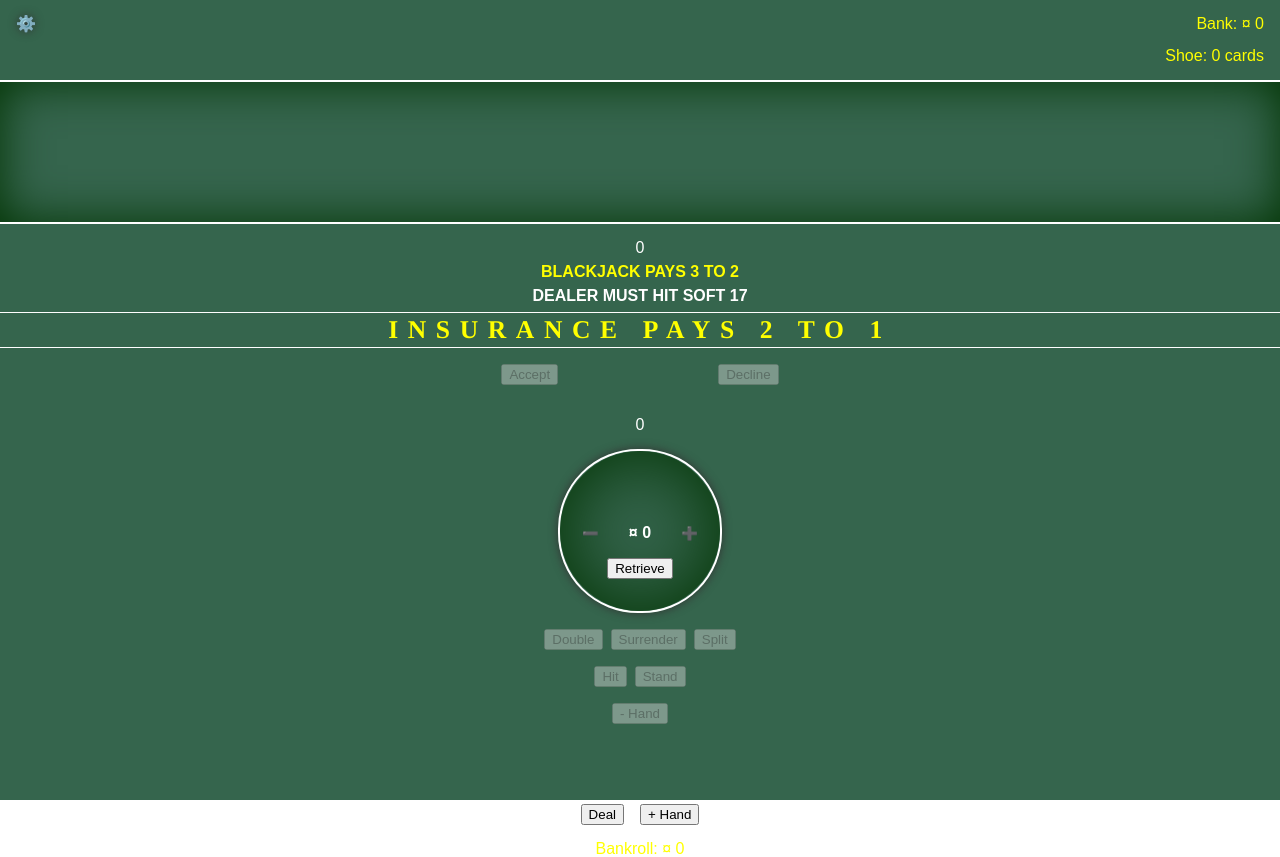
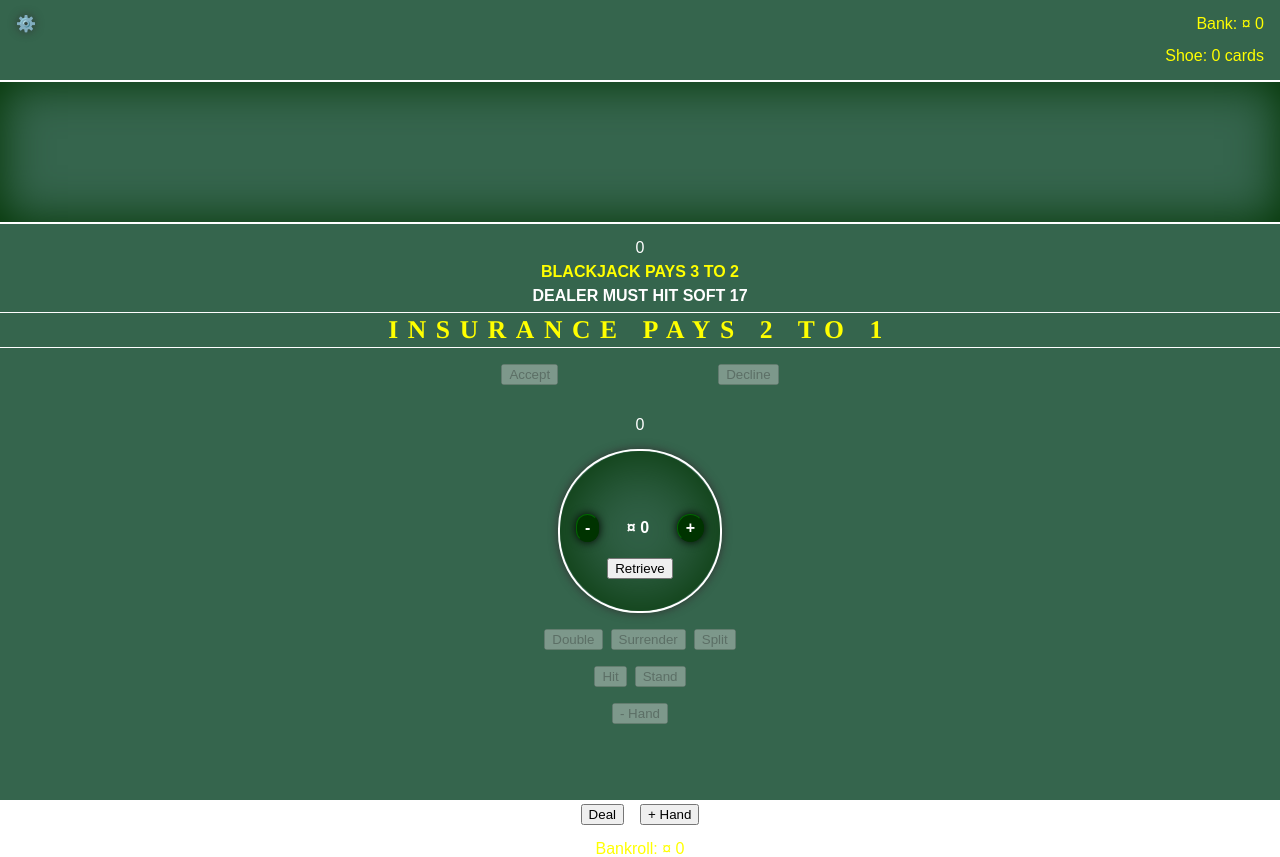
Before and after one commit to theresamclaird/blackjack, a React (Create React App) app: page / in a window 1280 px wide. Built offline with nearby package versions, Linux system fonts and the light colour scheme.

Commit message:
styling buttons

```diff
--- a/src/components/Game/Hand.jsx
+++ b/src/components/Game/Hand.jsx
@@ -24,6 +24,23 @@ const Hand = ({
 }) => {
     const isInitial = hand.cards.length === 2 && !hand.isSplit;
     const canSplit = isInitial && hand.cards[0].value === hand.cards[1].value;
+
+    const BetButtonStyle = {
+        color: 'white',
+        fontWeight: '900',
+        fontSize: '1rem',
+        backgroundColor: 'darkGreen',
+        p: 'sm',
+        px: 'md',
+        borderTop: 'solid 1px #060',
+        borderLeft: 'solid 1px #060',
+        borderRight: 'solid 1px #030',
+        borderBottom: 'solid 1px #030',
+        cursor: 'pointer',
+        boxShadow: '0 0 10px #000',
+        borderRadius: '1rem',
+    };
+
     return (
         <Flex sx={{
             mt: '1rem',
@@ -90,9 +107,9 @@ const Hand = ({
                             alignItems: 'center',
                         }}>
                             <Box
-                                sx={{ backgroundColor: 'transparent', border: 0, cursor: 'pointer' }}
+                                sx={BetButtonStyle}
                                 disabled={currentState !== 'idle'}
-                                onClick={decrementBet} as="button">➖</Box>
+                                onClick={decrementBet} as="button">-</Box>
                             <Box
                                 sx={{
                                     fontFamily: 'default',
@@ -102,9 +119,9 @@ const Hand = ({
                                     mx: 'sm',
                                 }}>{`¤ ${hand.bet}`}</Box>
                             <Box
-                                sx={{ backgroundColor: 'transparent', border: 0, cursor: 'pointer' }}
+                                sx={BetButtonStyle}
                                 disabled={currentState !== 'idle'}
-                                onClick={incrementBet} as="button">➕</Box>
+                                onClick={incrementBet} as="button">+</Box>
                         </Flex>
 
                         <Box
```
